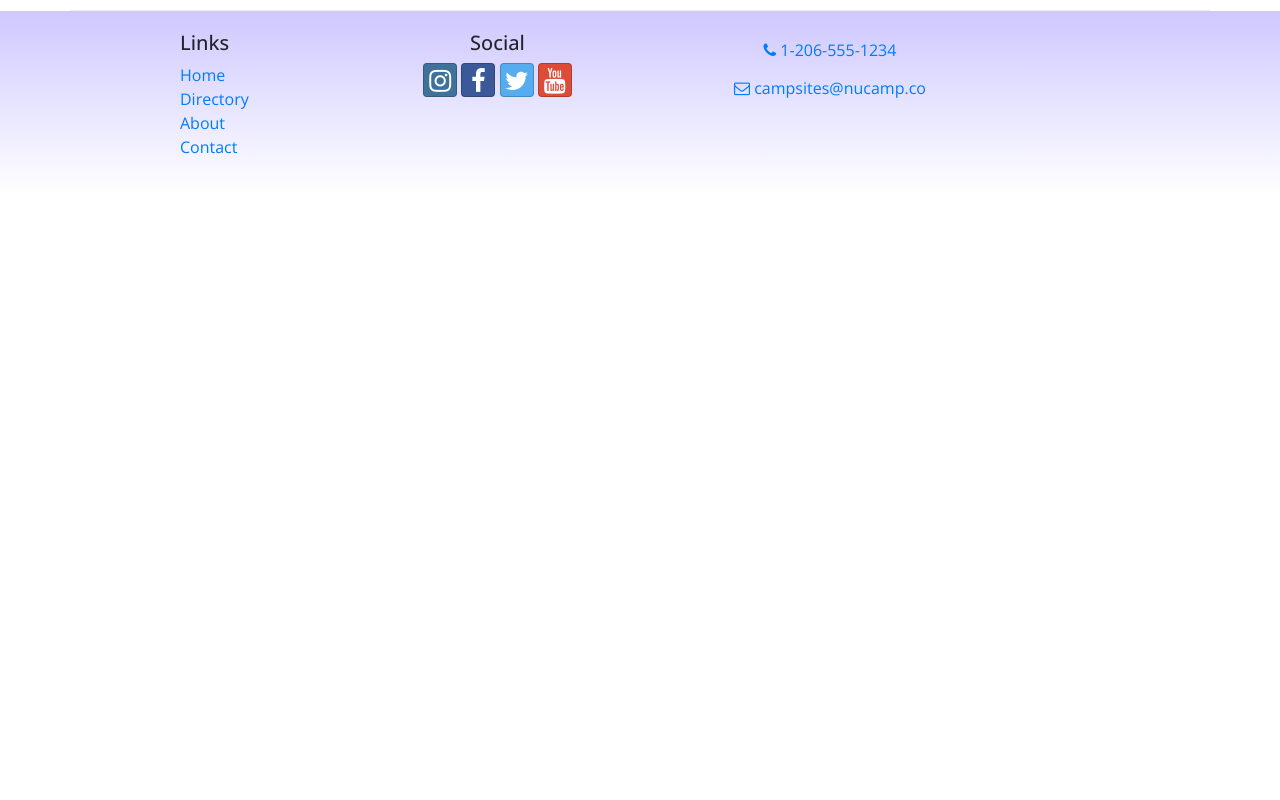
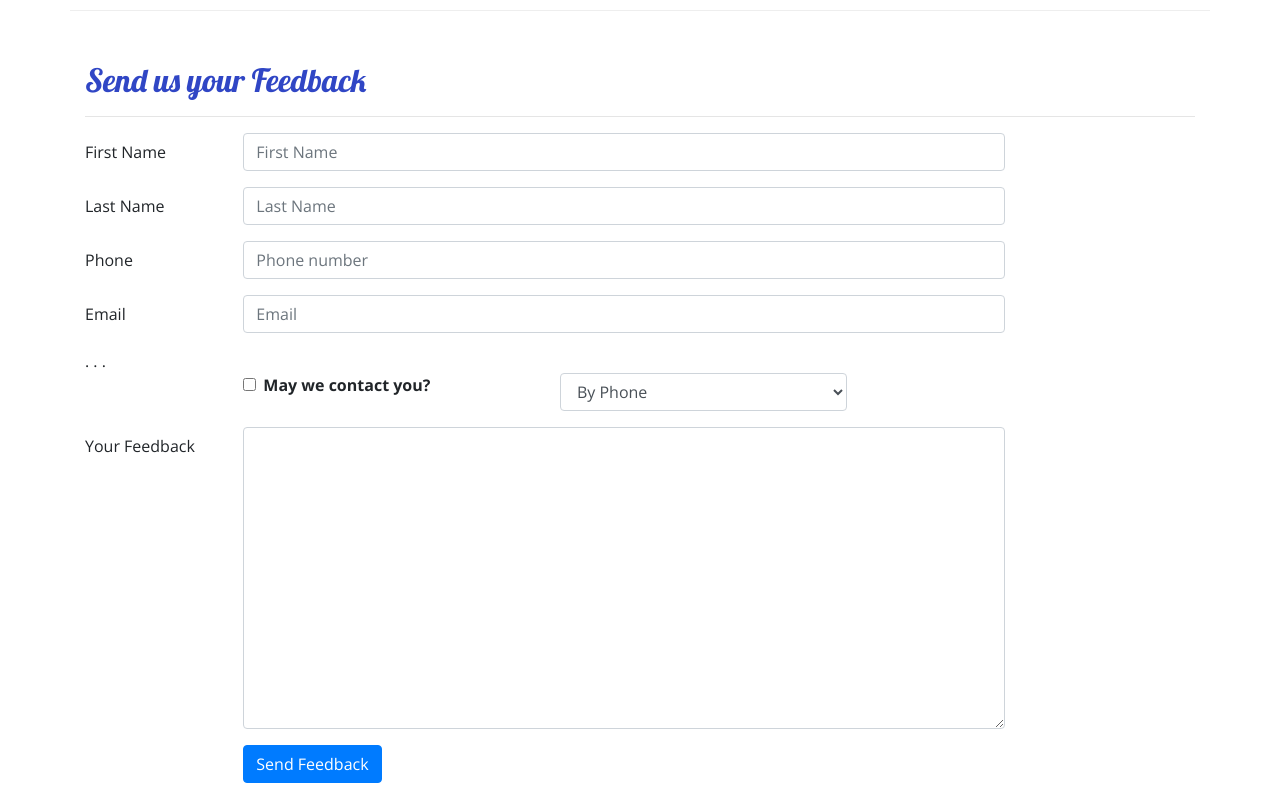
Before and after one commit to Xetts/nucampreact, a React (Create React App) app: page /contactus in a window 1280 px wide. Shown: the part 540-1340 px from the top of the page. Before the commit the page ends 800 px from the top, so only its background shows below. Built offline with nearby package versions, Linux system fonts and the light colour scheme.

Commit message:
Controlled Form Validation

```diff
--- a/src/components/ContactComponent.js
+++ b/src/components/ContactComponent.js
@@ -1,8 +1,105 @@
-import React from "react";
-import { Breadcrumb, BreadcrumbItem } from "reactstrap";
+import React, { Component } from "react";
+import {
+  Breadcrumb,
+  BreadcrumbItem,
+  Button,
+  Form,
+  FormGroup,
+  Label,
+  Input,
+  Col,
+  FormFeedback,
+} from "reactstrap";
 import { Link } from "react-router-dom";
 
-function Contact(props) {
+class Contact extends Component {
+  constructor(props) {
+    super(props);
+    this.state = {
+      firstName: "",
+      lastName: "",
+      phoneNum: "",
+      email: "",
+      agree: false,
+      contactType: "By Phone",
+      feedback: "",
+      touched: {
+        firstName: false,
+        lastName: false,
+        phoneNum: false,
+        email: false,
+      },
+    };
+
+    this.handleInputChange = this.handleInputChange.bind(this);
+    this.handleSubmit = this.handleSubmit.bind(this);
+  }
+  validate(firstName, lastName, phoneNum, email) {
+    const errors = {
+      firstName: "",
+      lastName: "",
+      phoneNum: "",
+      email: "",
+    };
+
+    if (this.state.touched.firstName) {
+      if (firstName.length < 2) {
+        errors.firstName = "First name must be at least 2 characters.";
+      } else if (firstName.length > 15) {
+        errors.firstName = "First name must be 15 or less characters.";
+      }
+    }
+
+    if (this.state.touched.lastName) {
+      if (lastName.length < 2) {
+        errors.lastName = "Last name must be at least 2 characters.";
+      } else if (lastName.length > 15) {
+        errors.lastName = "Last name must be 15 or less characters.";
+      }
+    }
+
+    const reg = /^\d+$/;
+    if (this.state.touched.phoneNum && !reg.test(phoneNum)) {
+      errors.phoneNum = "The phone number should contain only numbers.";
+    }
+
+    if (this.state.touched.email && !email.includes("@")) {
+      errors.email = "Email should contain a @";
+    }
+
+    return errors;
+  }
+
+  handleBlur = (field) => () => {
+    this.setState({
+      touched: { ...this.state.touched, [field]: true },
+    });
+  };
+
+  handleInputChange(event) {
+    const target = event.target;
+    const name = target.name;
+    const value = target.type === "checkbox" ? target.checked : target.value;
+
+    this.setState({
+      [name]: value,
+    });
+  }
+
+  handleSubmit(event) {
+    console.log("Current state is: " + JSON.stringify(this.state));
+    alert("Current state is: " + JSON.stringify(this.state));
+    event.preventDefault();
+  }
+
+  render() {
+    const errors = this.validate(
+      this.state.firstName,
+      this.state.lastName,
+      this.state.phoneNum,
+      this.state.email
+    );
+
     return (
       <div className="container">
         <div className="row">
@@ -42,8 +139,141 @@ function Contact(props) {
             </a>
           </div>
         </div>
+
+        <div className="row row-content">
+          <div className="col-12">
+            <h2>Send us your Feedback</h2>
+            <hr />
+          </div>
+          <div className="col-md-10">
+            <Form onSubmit={this.handleSubmit}>
+              <FormGroup row>
+                <Label htmlFor="firstName" md={2}>
+                  First Name
+                </Label>
+                <Col md={10}>
+                  <Input
+                    type="text"
+                    id="firstName"
+                    name="firstName"
+                    placeholder="First Name"
+                    value={this.state.firstName}
+                    invalid={errors.firstName}
+                    onBlur={this.handleBlur("firstName")}
+                    onChange={this.handleInputChange}
+                  />
+                  <FormFeedback>{errors.firstName}</FormFeedback>
+                </Col>
+              </FormGroup>
+              <FormGroup row>
+                <Label htmlFor="lastName" md={2}>
+                  Last Name
+                </Label>
+                <Col md={10}>
+                  <Input
+                    type="text"
+                    id="lastName"
+                    name="lastName"
+                    placeholder="Last Name"
+                    value={this.state.lastName}
+                    invalid={errors.lastName}
+                    onBlur={this.handleBlur("lastName")}
+                    onChange={this.handleInputChange}
+                  />
+                  <FormFeedback>{errors.lastName}</FormFeedback>
+                </Col>
+              </FormGroup>
+              <FormGroup row>
+                <Label htmlFor="phoneNum" md={2}>
+                  Phone
+                </Label>
+                <Col md={10}>
+                  <Input
+                    type="tel"
+                    id="phoneNum"
+                    name="phoneNum"
+                    placeholder="Phone number"
+                    value={this.state.phoneNum}
+                    invalid={errors.phoneNum}
+                    onBlur={this.handleBlur("phoneNum")}
+                    onChange={this.handleInputChange}
+                  />
+                  <FormFeedback>{errors.phoneNum}</FormFeedback>
+                </Col>
+              </FormGroup>
+              <FormGroup row>
+                <Label htmlFor="email" md={2}>
+                  Email
+                </Label>
+                <Col md={10}>
+                  <Input
+                    type="email"
+                    id="email"
+                    name="email"
+                    placeholder="Email"
+                    value={this.state.email}
+                    invalid={errors.email}
+                    onBlur={this.handleBlur("email")}
+                    onChange={this.handleInputChange}
+                  />
+                  <FormFeedback>{errors.email}</FormFeedback>
+                </Col>
+              </FormGroup>
+              . . .
+              <FormGroup row>
+                <Col md={{ size: 4, offset: 2 }}>
+                  <FormGroup check>
+                    <Label check>
+                      <Input
+                        type="checkbox"
+                        name="agree"
+                        checked={this.state.agree}
+                        onChange={this.handleInputChange}
+                      />{" "}
+                      <strong>May we contact you?</strong>
+                    </Label>
+                  </FormGroup>
+                </Col>
+                <Col md={4}>
+                  <Input
+                    type="select"
+                    name="contactType"
+                    value={this.state.contactType}
+                    onChange={this.handleInputChange}
+                  >
+                    <option>By Phone</option>
+                    <option>By Email</option>
+                  </Input>
+                </Col>
+              </FormGroup>
+              <FormGroup row>
+                <Label htmlFor="feedback" md={2}>
+                  Your Feedback
+                </Label>
+                <Col md={10}>
+                  <Input
+                    type="textarea"
+                    id="feedback"
+                    name="feedback"
+                    rows="12"
+                    value={this.state.feedback}
+                    onChange={this.handleInputChange}
+                  ></Input>
+                </Col>
+              </FormGroup>
+              <FormGroup row>
+                <Col md={{ size: 10, offset: 2 }}>
+                  <Button type="submit" color="primary">
+                    Send Feedback
+                  </Button>
+                </Col>
+              </FormGroup>
+            </Form>
+          </div>
+        </div>
       </div>
     );
   }
+}
 
 export default Contact;
```
Lines whose indentation alone changed are shown as unchanged.
